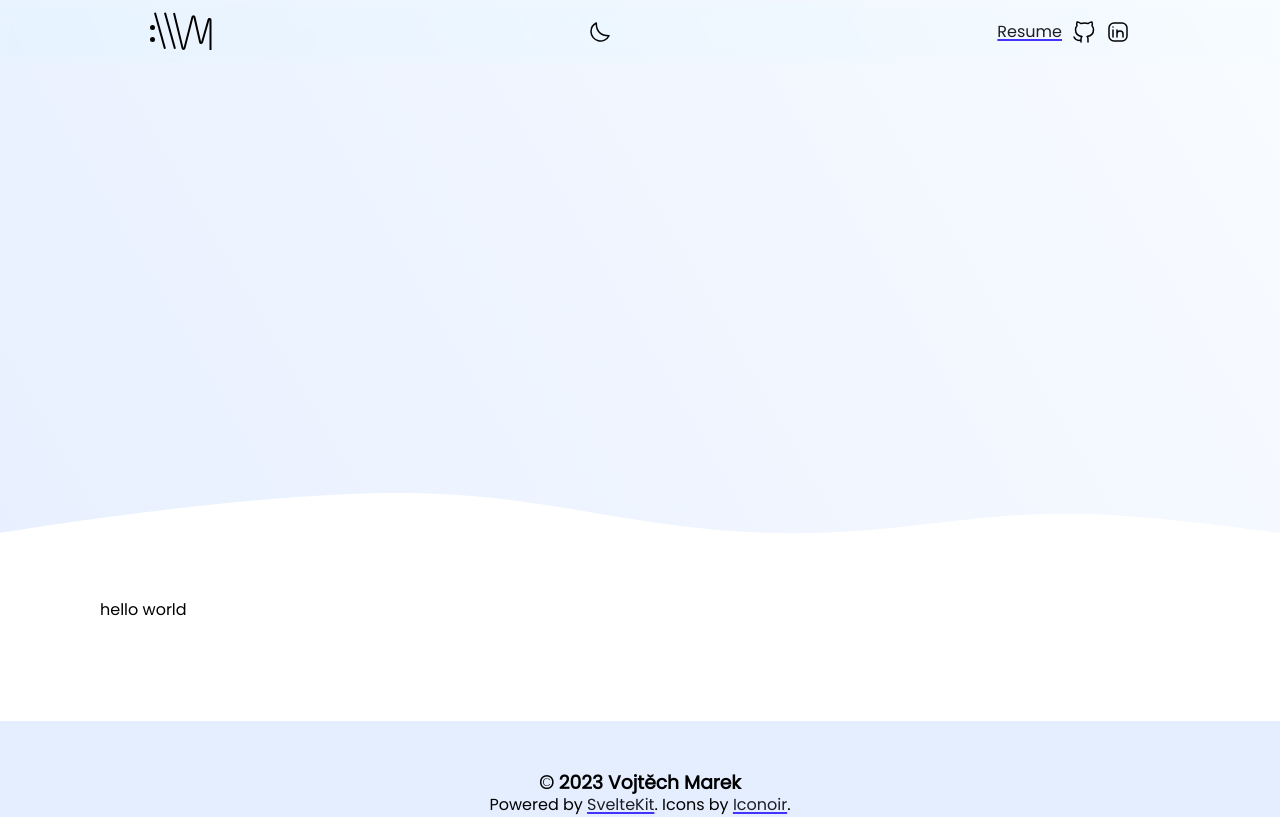
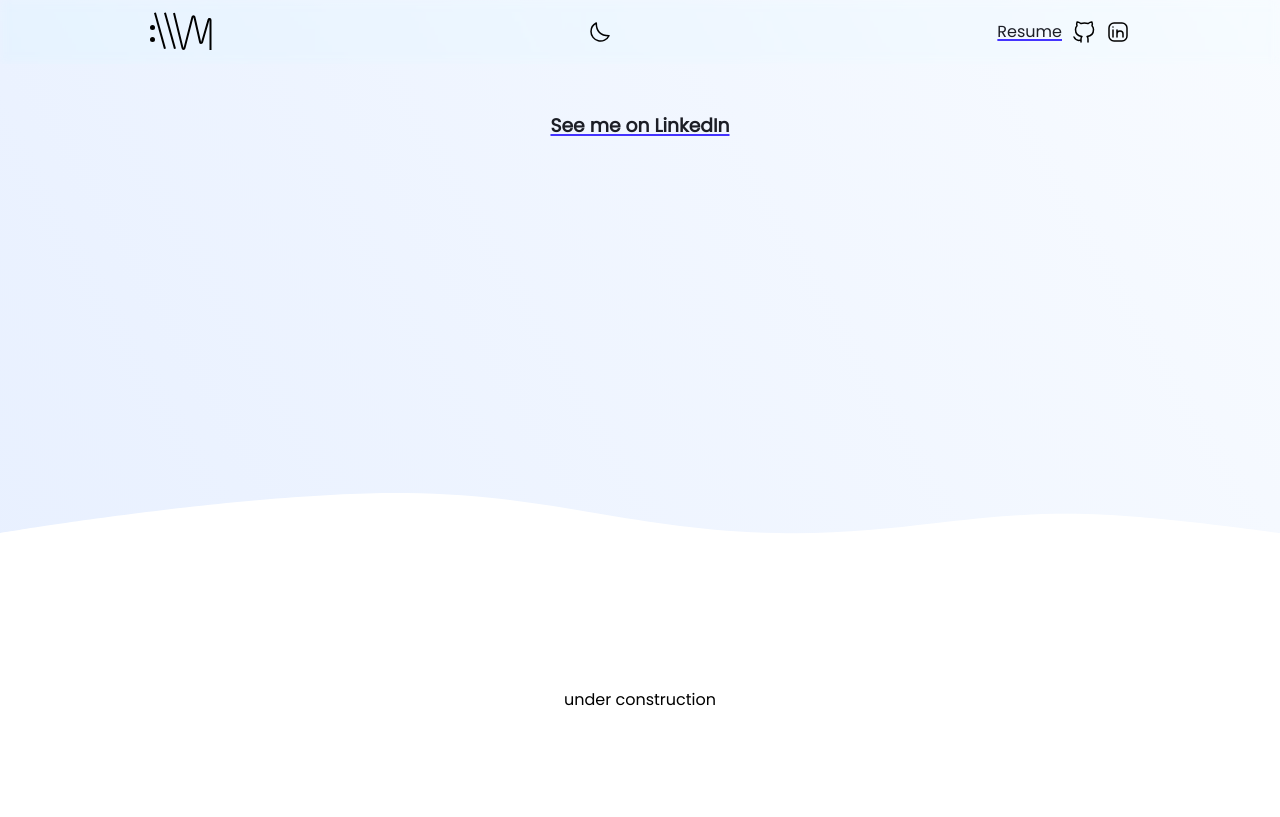
Before and after one commit to vojtechmarek-dev/vojtechmarek.dev, a SvelteKit app: page /resume in a window 1280 px wide. Shown: the top 817 px of the page. Built offline with nearby package versions, Linux system fonts and the light colour scheme.

Commit message:
redone layout of components

```diff
--- a/src/lib/components/organisms/NavigationArea.svelte
+++ b/src/lib/components/organisms/NavigationArea.svelte
@@ -1,14 +1,18 @@
 <script lang="ts">
     import Hero from './Hero.svelte';
     import GoodieGreet from './GoodieGreet.svelte';
+    import ResumeGreet from './ResumeGreet.svelte'
 
     export let display = '/';
 </script>
+
 <!-- todo: not a great and general way to do this. refactor candidate -->
 {#if display == '/'}
     <Hero />
 {:else if display == '/goodies'}
     <GoodieGreet />
+{:else if display === '/resume'}
+    <ResumeGreet />
 {:else}
-    <div><!-- nothing? --></div>
+ <!-- todo -->
 {/if}
--- /dev/null
+++ b/src/lib/components/organisms/Resume.svelte
@@ -0,0 +1,4 @@
+
+<div>
+    under construction
+</div>
--- /dev/null
+++ b/src/lib/components/organisms/ResumeGreet.svelte
@@ -0,0 +1,22 @@
+<script>
+</script>
+
+<div class="container">
+    <div><h3>
+        <a target="_blank" rel="noopener noreferrer" title="My LinkedIn" href="https://www.linkedin.com/in/vojtechmarek-dev/">
+            See me on LinkedIn
+        </a>
+    </h3>
+    </div>
+</div>
+
+<style lang="scss">
+    @import '$lib/scss/breakpoints.scss';
+
+    .container {
+        position: relative;
+        display: flex; /* or inline-flex */
+        align-items: center;
+        justify-content: center;
+    }
+</style>
--- a/src/routes/resume/+page.svelte
+++ b/src/routes/resume/+page.svelte
@@ -1,3 +1,19 @@
-<div>
-    hello world
+<script>
+    import Resume from "$lib/components/organisms/Resume.svelte";
+
+
+</script>
+
+<div class="resume-wrapper">
+    <Resume/>
 </div>
+
+<style lang="scss">
+    .resume-wrapper {
+        display: flex;
+        justify-content: center;
+        align-items: center;
+        position: relative;
+        min-height: 200px;
+    }
+</style>
```
Also changed, not shown: src/lib/components/organisms/Goodies.svelte (added, +40 -0 lines), src/routes/goodies/+page.svelte (+5 -37 lines).
